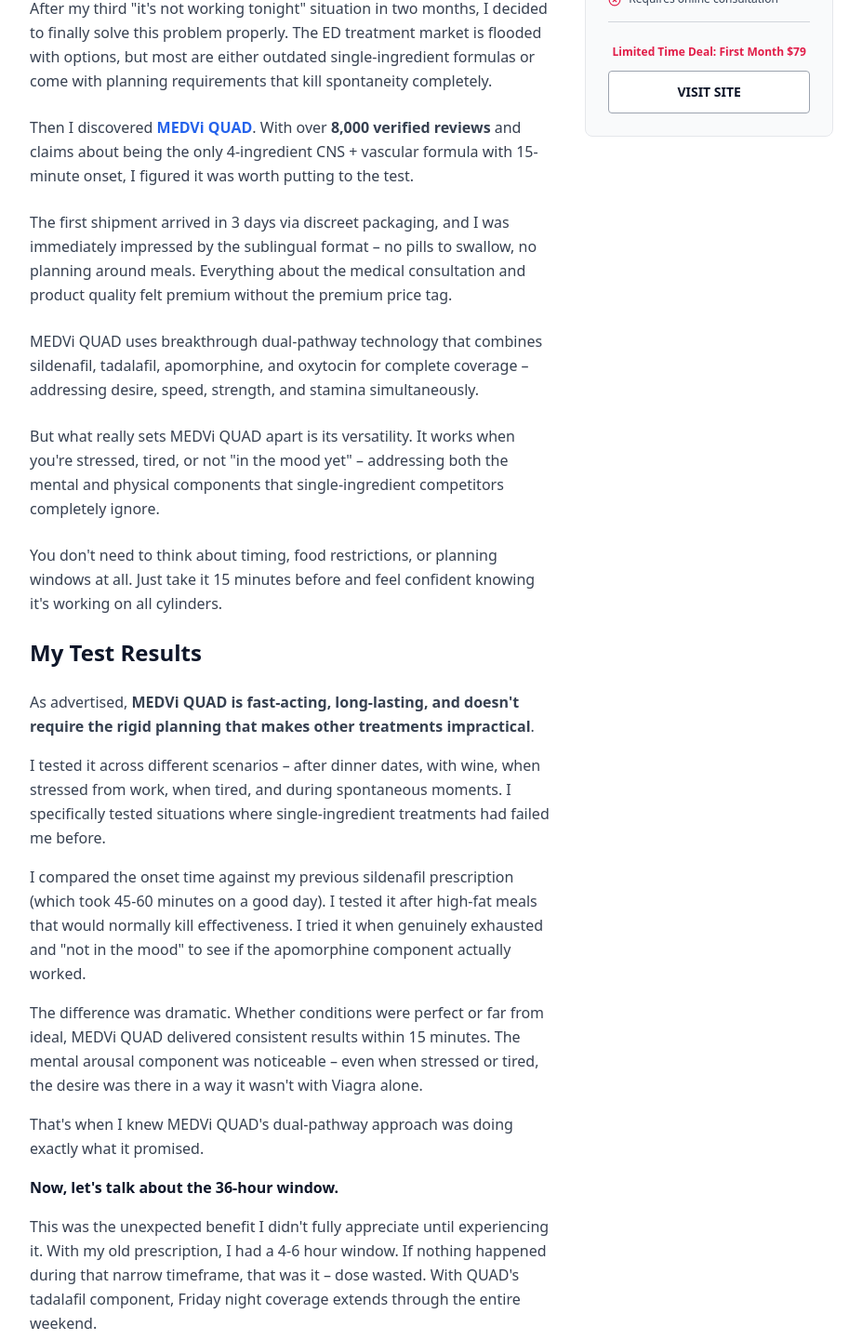
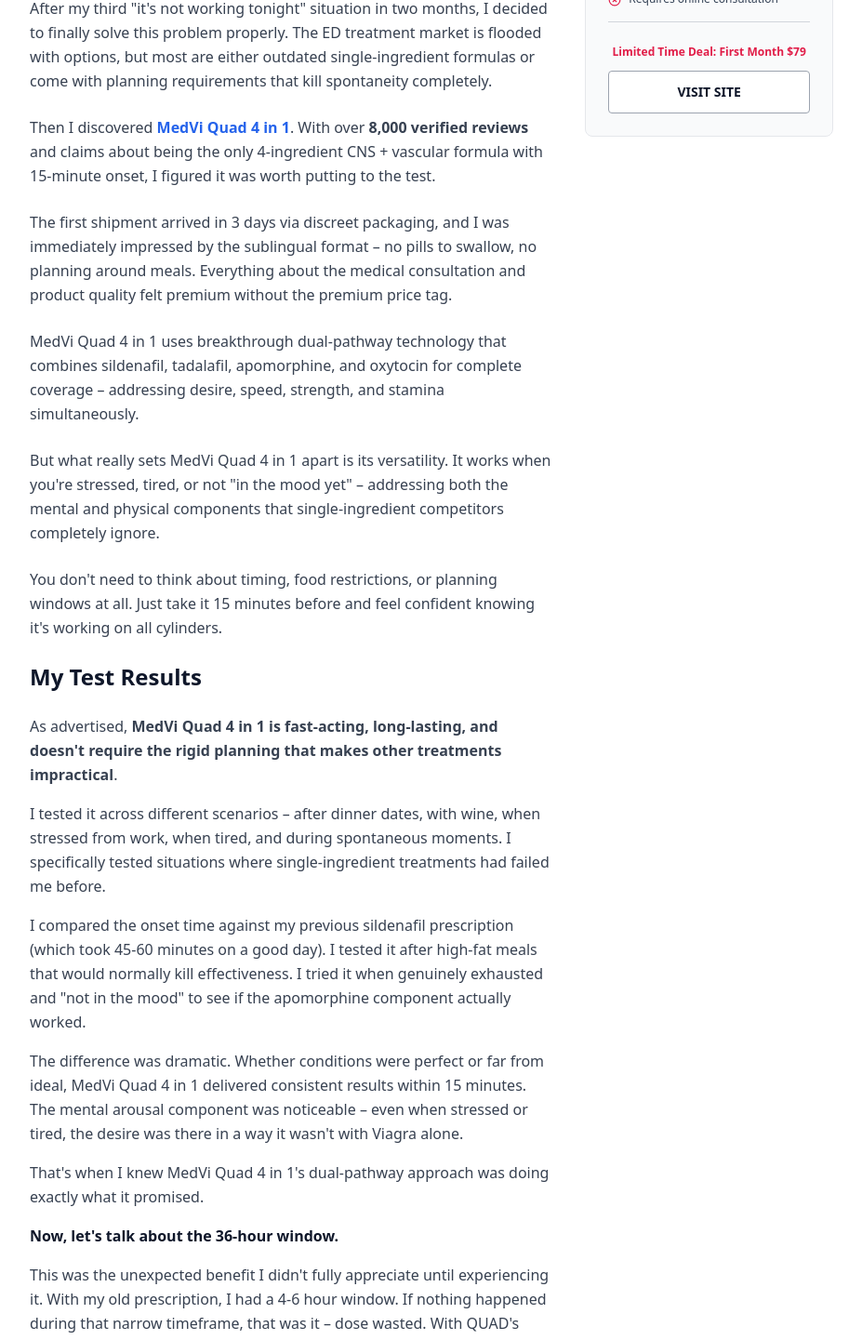
Before and after one commit to bimmer517/builder-quad-comparison-listicle, a React (Vite) app: page / in a window 1280 px wide. Shown: the part 3120-4561 px from the top of the page at 93% size, without its empty margins (176-1103 px from the left). Built offline with nearby package versions, Linux system fonts and the light colour scheme.

Commit message:
Rename MEDVi QUAD to MedVi Quad 4 in 1 in DeepDiveSection.tsx
cgen-20a5f1fbd4784b82858b1f53d918340f

```diff
--- a/client/components/DeepDiveSection.tsx
+++ b/client/components/DeepDiveSection.tsx
@@ -25,7 +25,7 @@ export function DeepDiveSection() {
     <section id="deep-dive" className="py-12 md:py-16 bg-white">
       <div className="max-w-4xl mx-auto px-4">
         <h2 className="text-4xl md:text-5xl font-bold text-slate-900 mb-8">
-          I Bought & Tested the Best-Selling ED Treatments. Here's Why MEDVi QUAD is #1:
+          I Bought & Tested the Best-Selling ED Treatments. Here's Why MedVi Quad 4 in 1 is #1:
         </h2>
 
         <div className="grid grid-cols-1 md:grid-cols-3 gap-8 mb-12">
@@ -47,7 +47,7 @@ export function DeepDiveSection() {
             <div className="w-full rounded-lg overflow-hidden shadow-sm aspect-video">
               <img
                 src="https://cdn.builder.io/api/v1/image/assets%2F0f8a16342526448a9a4d9dc291752d34%2F8da990828c6c4a36bc261f37d98da865?format=webp&width=800&height=1200"
-                alt="Testing MEDVi QUAD sublingual treatment"
+                alt="Testing MedVi Quad 4 in 1 sublingual treatment"
                 className="w-full h-full object-cover"
               />
             </div>
@@ -61,7 +61,7 @@ export function DeepDiveSection() {
             </p>
 
             <p>
-              Then I discovered <span className="text-blue-600 font-bold">MEDVi QUAD</span>. With over{" "}
+              Then I discovered <span className="text-blue-600 font-bold">MedVi Quad 4 in 1</span>. With over{" "}
               <span className="font-bold">8,000 verified reviews</span> and claims about being the only 4-ingredient CNS + vascular formula with 15-minute onset, I figured it was worth putting to the test.
             </p>
 
@@ -70,11 +70,11 @@ export function DeepDiveSection() {
             </p>
 
             <p>
-              MEDVi QUAD uses breakthrough dual-pathway technology that combines sildenafil, tadalafil, apomorphine, and oxytocin for complete coverage – addressing desire, speed, strength, and stamina simultaneously.
+              MedVi Quad 4 in 1 uses breakthrough dual-pathway technology that combines sildenafil, tadalafil, apomorphine, and oxytocin for complete coverage – addressing desire, speed, strength, and stamina simultaneously.
             </p>
 
             <p>
-              But what really sets MEDVi QUAD apart is its versatility. It works when you're stressed, tired, or not "in the mood yet" – addressing both the mental and physical components that single-ingredient competitors completely ignore.
+              But what really sets MedVi Quad 4 in 1 apart is its versatility. It works when you're stressed, tired, or not "in the mood yet" – addressing both the mental and physical components that single-ingredient competitors completely ignore.
             </p>
 
             <p>
@@ -86,7 +86,7 @@ export function DeepDiveSection() {
               <h3 className="text-2xl font-bold text-slate-900 mb-6">My Test Results</h3>
 
               <p>
-                As advertised, <span className="font-bold">MEDVi QUAD is fast-acting, long-lasting, and doesn't require the rigid planning that makes other treatments impractical</span>.
+                As advertised, <span className="font-bold">MedVi Quad 4 in 1 is fast-acting, long-lasting, and doesn't require the rigid planning that makes other treatments impractical</span>.
               </p>
 
               <p className="mt-4">
@@ -98,11 +98,11 @@ export function DeepDiveSection() {
               </p>
 
               <p className="mt-4">
-                The difference was dramatic. Whether conditions were perfect or far from ideal, MEDVi QUAD delivered consistent results within 15 minutes. The mental arousal component was noticeable – even when stressed or tired, the desire was there in a way it wasn't with Viagra alone.
+                The difference was dramatic. Whether conditions were perfect or far from ideal, MedVi Quad 4 in 1 delivered consistent results within 15 minutes. The mental arousal component was noticeable – even when stressed or tired, the desire was there in a way it wasn't with Viagra alone.
               </p>
 
               <p className="mt-4">
-                That's when I knew MEDVi QUAD's dual-pathway approach was doing exactly what it promised.
+                That's when I knew MedVi Quad 4 in 1's dual-pathway approach was doing exactly what it promised.
               </p>
 
               <p className="mt-4 font-semibold text-slate-900">Now, let's talk about the 36-hour window.</p>
@@ -116,7 +116,7 @@ export function DeepDiveSection() {
               </p>
 
               <p className="mt-4">
-                In the end, MEDVi QUAD passed all my tests with flying colors. It's comprehensive, effective, and offers exactly what you need from a modern ED treatment that actually works in real life.
+                In the end, MedVi Quad 4 in 1 passed all my tests with flying colors. It's comprehensive, effective, and offers exactly what you need from a modern ED treatment that actually works in real life.
               </p>
 
               <p className="mt-4">Still, I had some other treatments to test, so let's see how they compare.</p>
@@ -132,21 +132,21 @@ export function DeepDiveSection() {
                     1. Complete Dual-Pathway Coverage:
                   </p>
                   <p className="text-gray-700 mt-2">
-                    While most competitors only offer basic PDE5 inhibition (blood flow), MEDVi QUAD's 4-ingredient formula addresses CNS arousal, immediate response, extended window, and refractory period reduction. The best part is that one dose covers all bases – no stacking multiple pills or supplements.
+                    While most competitors only offer basic PDE5 inhibition (blood flow), MedVi Quad 4 in 1's 4-ingredient formula addresses CNS arousal, immediate response, extended window, and refractory period reduction. The best part is that one dose covers all bases – no stacking multiple pills or supplements.
                   </p>
                 </div>
 
                 <div>
                   <p className="font-bold text-slate-900">2. Actually Fast When It Matters:</p>
                   <p className="text-gray-700 mt-2">
-                    A common complaint I had with oral pills is that they take 45-60 minutes even on an empty stomach. MEDVi QUAD's sublingual delivery gets into your bloodstream in 15 minutes, period. No waiting, no planning, no killed moments.
+                    A common complaint I had with oral pills is that they take 45-60 minutes even on an empty stomach. MedVi Quad 4 in 1's sublingual delivery gets into your bloodstream in 15 minutes, period. No waiting, no planning, no killed moments.
                   </p>
                 </div>
 
                 <div>
                   <p className="font-bold text-slate-900">3. Works Despite Real Life:</p>
                   <p className="text-gray-700 mt-2">
-                    MEDVi QUAD performs consistently even when conditions aren't perfect – after meals, with alcohol, when stressed, when tired. In contrast, the single-ingredient treatments I tested became unreliable the moment real-world variables entered the equation.
+                    MedVi Quad 4 in 1 performs consistently even when conditions aren't perfect – after meals, with alcohol, when stressed, when tired. In contrast, the single-ingredient treatments I tested became unreliable the moment real-world variables entered the equation.
                   </p>
                 </div>
 
@@ -155,13 +155,13 @@ export function DeepDiveSection() {
                     4. The 36-Hour Advantage:
                   </p>
                   <p className="text-gray-700 mt-2">
-                    After using short-acting treatments, I realized how much anxiety came from that narrow 4-6 hour window. With MEDVi QUAD's 36-hour coverage, there's no clock-watching, no pressure, no "use it or lose it" stress. Just confidence that you're covered whenever the moment happens.
+                    After using short-acting treatments, I realized how much anxiety came from that narrow 4-6 hour window. With MedVi Quad 4 in 1's 36-hour coverage, there's no clock-watching, no pressure, no "use it or lose it" stress. Just confidence that you're covered whenever the moment happens.
                   </p>
                 </div>
               </div>
 
               <p className="mt-8 font-semibold text-slate-900 text-lg">
-                Out of the 8 ED treatments I've tested, MEDVi QUAD is my #1 pick. It's comprehensive, it works reliably, and you can take it without planning your entire evening around pharmaceutical timing.
+                Out of the 8 ED treatments I've tested, MedVi Quad 4 in 1 is my #1 pick. It's comprehensive, it works reliably, and you can take it without planning your entire evening around pharmaceutical timing.
               </p>
             </div>
 
@@ -169,7 +169,7 @@ export function DeepDiveSection() {
             <div className="mt-8">
               <h3 className="text-2xl font-bold text-slate-900 mb-4">Value</h3>
               <p>
-                When it comes to reliable intimate health, <span className="text-blue-600 font-bold">MEDVi QUAD</span> offers incredible value.
+                When it comes to reliable intimate health, <span className="text-blue-600 font-bold">MedVi Quad 4 in 1</span> offers incredible value.
               </p>
               <p className="mt-4">
                 At <span className="font-bold">$119 for a month's supply (30 doses)</span>, it's reasonable considering what it protects – your relationship, your confidence, your spontaneity. The current first-month promotion brings it down to <span className="font-bold">$79</span>.
@@ -187,16 +187,16 @@ export function DeepDiveSection() {
             <div className="mt-8">
               <h3 className="text-2xl font-bold text-slate-900 mb-4">Never Deal With Performance Anxiety Again</h3>
               <p>
-                At the heart of MEDVi QUAD is its advanced dual-pathway technology, designed to address both the mental and physical components that traditional treatments ignore. This creates a comprehensive solution that works reliably regardless of stress, fatigue, or timing.
+                At the heart of MedVi Quad 4 in 1 is its advanced dual-pathway technology, designed to address both the mental and physical components that traditional treatments ignore. This creates a comprehensive solution that works reliably regardless of stress, fatigue, or timing.
               </p>
               <p className="mt-4">
-                But MEDVi QUAD isn't just for occasional use. It provides 36-hour coverage that restores natural spontaneity to your intimate life – no planning, no pressure, no watching the clock.
+                But MedVi Quad 4 in 1 isn't just for occasional use. It provides 36-hour coverage that restores natural spontaneity to your intimate life – no planning, no pressure, no watching the clock.
               </p>
               <p className="mt-4">
                 What's even better is that it works without interfering with meals, alcohol, or your daily routine. The sublingual delivery bypasses digestive variables that sabotage oral pills, and the CNS component addresses desire even when you're stressed or not "in the mood yet."
               </p>
               <p className="mt-4">
-                <span className="text-blue-600 font-bold">MEDVi QUAD</span> gives you the ultimate confidence in your intimate health, all without the hassle of traditional ED treatments.
+                <span className="text-blue-600 font-bold">MedVi Quad 4 in 1</span> gives you the ultimate confidence in your intimate health, all without the hassle of traditional ED treatments.
               </p>
             </div>
           </div>
```
